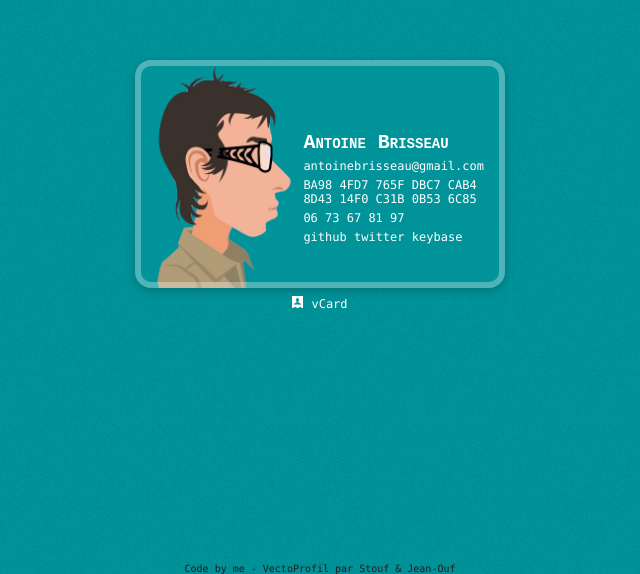
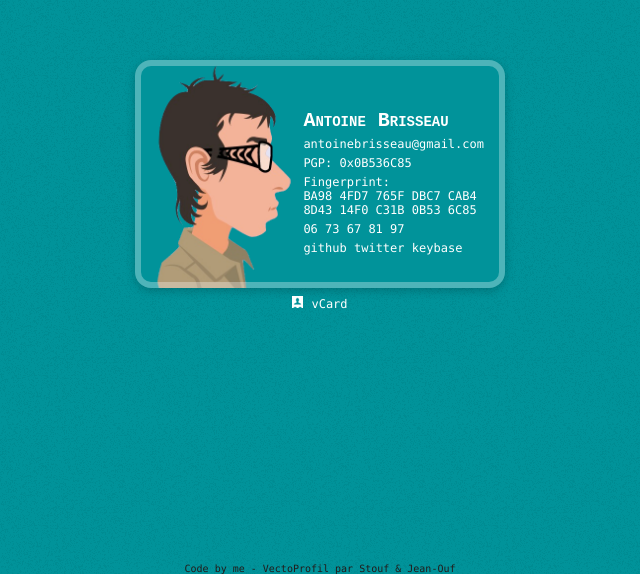
Before and after one commit to a5e/a5e.github.com, a plain HTML site: page index.html in a window 1280 px wide. Shown: the part 226-800 px from the top of the page, without its empty margins (320-960 px from the left). Drawn offline with Linux system fonts and the light colour scheme.

Commit message:
Add pgp public key

```diff
--- a/css/style.css
+++ b/css/style.css
@@ -113,7 +113,7 @@ a:hover {
 #vCard ul {
 	display: block;
 	float: right;
-	margin: 60px 15px;
+	margin: 38px 15px;
 	font-family: "Lucida Console", Monaco, monospace;
 }
 
--- a/index.html
+++ b/index.html
@@ -28,7 +28,8 @@
     <ul itemscope itemtype="http://Schema.org/Person">
       <li itemprop="name">Antoine Brisseau</li>
       <li itemprop="email" id="email">antoinebrisseau [at] gmail [dot] com</li>
-      <li id="pgp">BA98 4FD7 765F DBC7 CAB4<br>8D43 14F0 C31B 0B53 6C85</li>
+      <li id="pgpkey">PGP: <a href="0x0B536C85_pub.asc">0x0B536C85</a></li>
+      <li id="fingerprint">Fingerprint:<br>BA98 4FD7 765F DBC7 CAB4<br>8D43 14F0 C31B 0B53 6C85</li>
       <li itemprop="telephone">06 73 67 81 97</li>
       <li><a href="https://github.com/a5e">github</a> <a href="https://twitter.com/iTonio">twitter</a> <a href="https://keybase.io/a5e">keybase</a></li>
     </ul>
```
Also changed, not shown: 1 other file.
